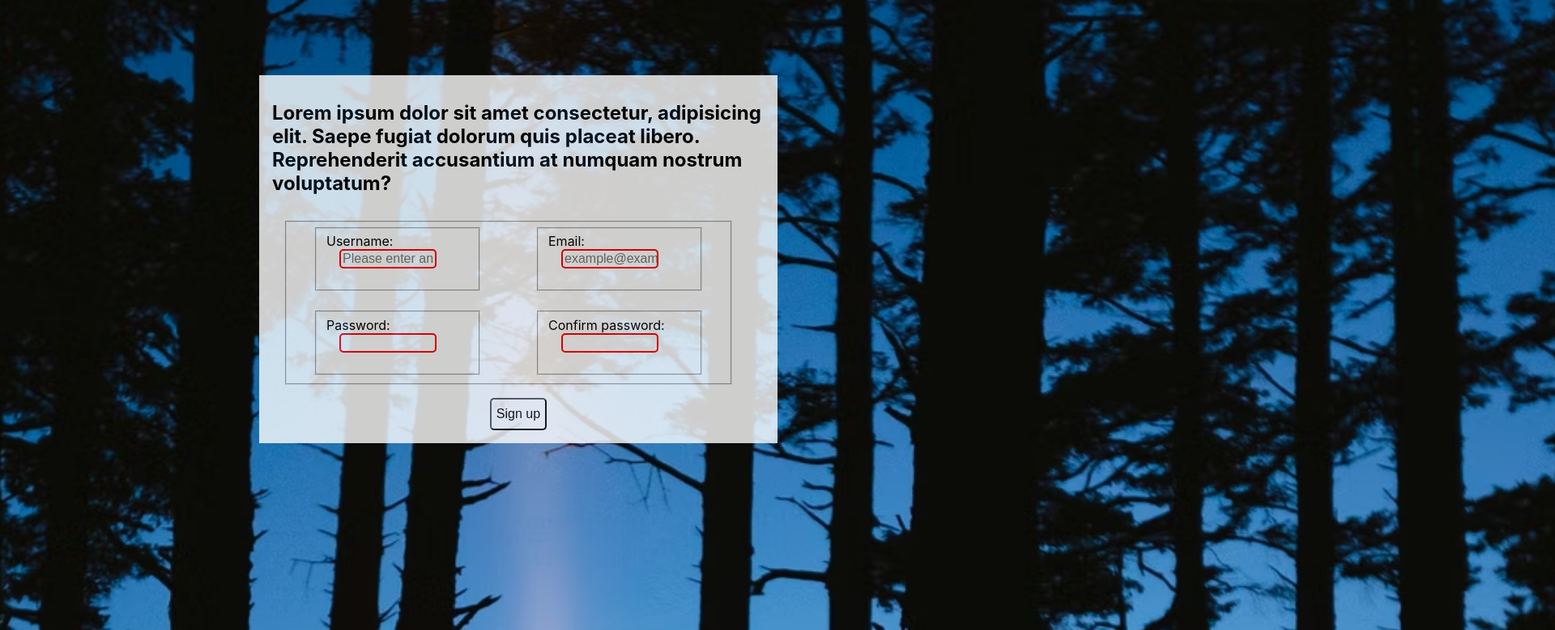
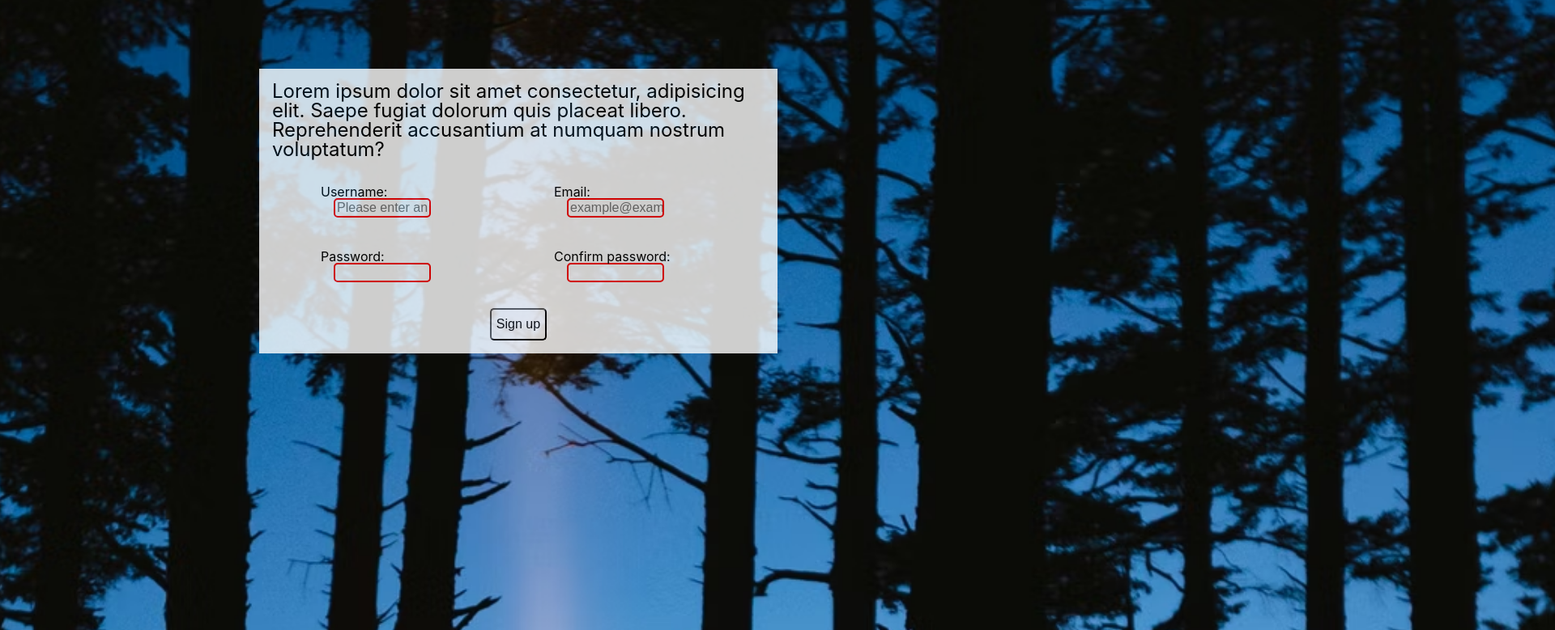
Before and after one commit to BrunoDKoch/sign-up-form, a plain HTML site: page index.html in a window 1280 px wide. Shown: the part 115-894 px from the top of the page at 81% size, 1920 px wide, since content can reach past the window. Drawn offline with Linux system fonts and the light colour scheme.

Commit message:
Update style.css

```diff
--- a/style.css
+++ b/style.css
@@ -1,4 +1,4 @@
-@import url("../main/reset.css");
+@import url("./reset.css");
 :root {
   --logo-head-color: rgb(118, 118, 236);
   --border: rgb(0, 0, 0);
```
